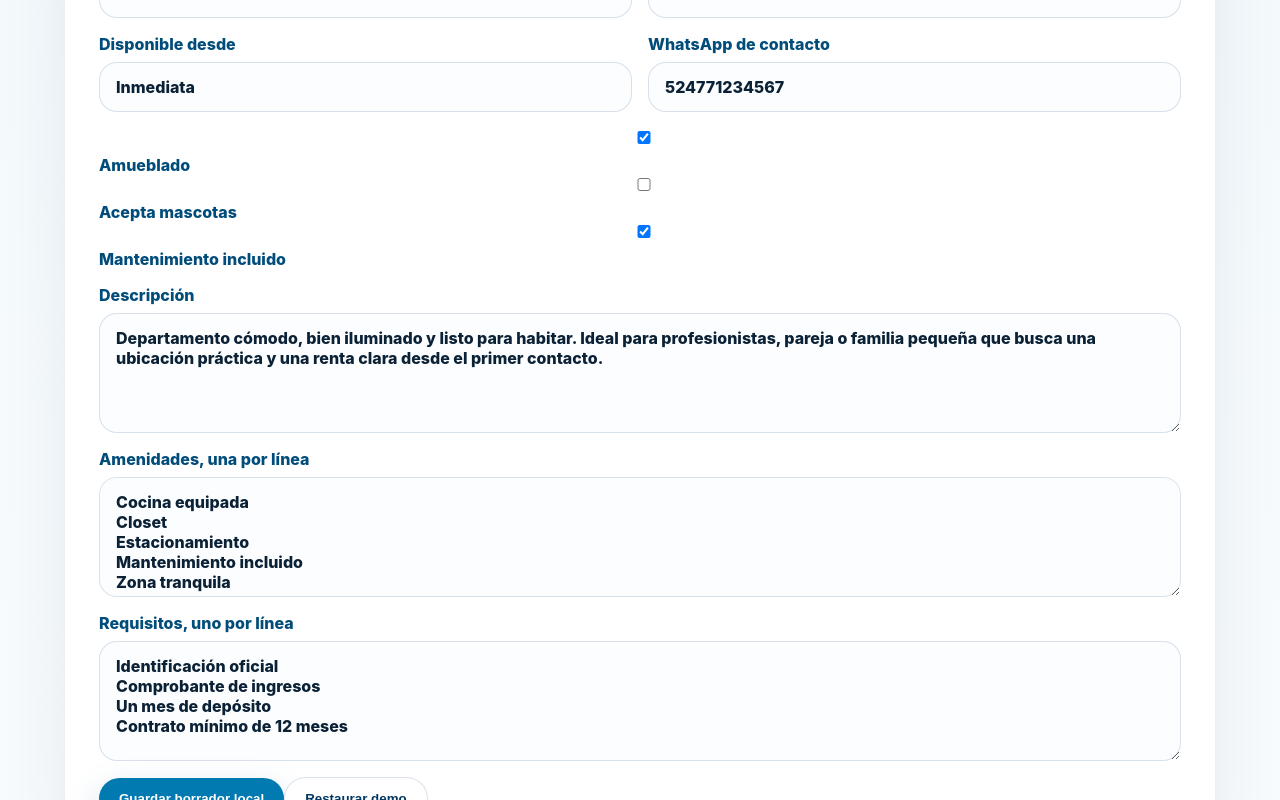
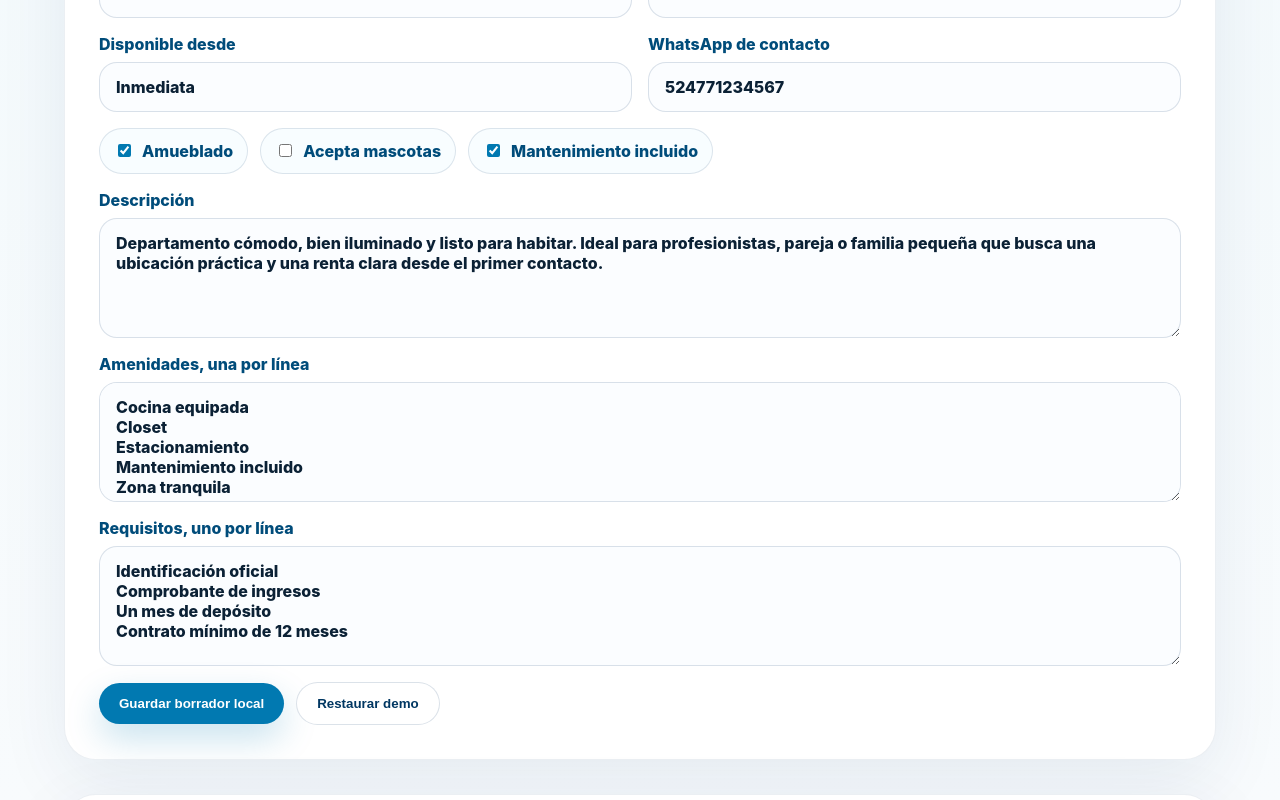
Before and after one commit to Entaltek/entaltek-rentas, a React (Vite) app: page / in a window 1280 px wide. Shown: the part 1240-2040 px from the top of the page. Built offline with nearby package versions, Linux system fonts and the light colour scheme; grey boxes are pictures that could not be loaded.

Commit message:
style: support editable property form controls

```diff
--- a/src/styles.css
+++ b/src/styles.css
@@ -70,11 +70,15 @@ h2 { color: var(--navy); margin-top: 28px; }
 .copy-section, .form-section { padding: 34px; }
 .copy-section { display: grid; grid-template-columns: 0.8fr 1fr auto; gap: 20px; align-items: start; }
 textarea, input { width: 100%; border: 1px solid rgba(1, 55, 98, .14); border-radius: 18px; padding: 14px 16px; font: inherit; color: var(--text); background: #fbfdff; }
+input[type="checkbox"] { width: auto; accent-color: var(--blue); }
 .copy-section textarea { min-height: 220px; resize: vertical; }
 .property-form { display: grid; grid-template-columns: repeat(2, minmax(0, 1fr)); gap: 16px; margin-top: 20px; }
 .property-form label { display: grid; gap: 8px; color: var(--tech); font-weight: 800; }
 .property-form .full { grid-column: 1 / -1; }
 .property-form textarea { min-height: 120px; }
+.toggle-row { display: flex; flex-wrap: wrap; gap: 12px; }
+.toggle-label { display: inline-flex !important; grid-template-columns: auto !important; align-items: center; gap: 8px !important; padding: 12px 14px; border: 1px solid rgba(1, 55, 98, .12); border-radius: 999px; background: #f8fdff; }
+.form-actions { display: flex; flex-wrap: wrap; gap: 12px; align-items: center; }
 
 @media (max-width: 850px) {
   nav { display: none; }
```
